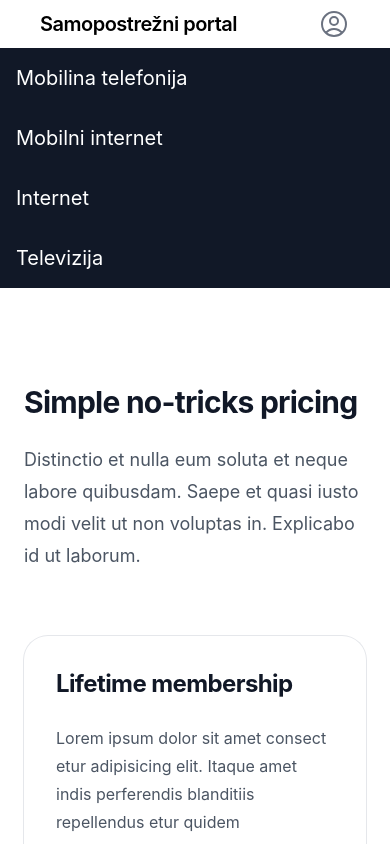
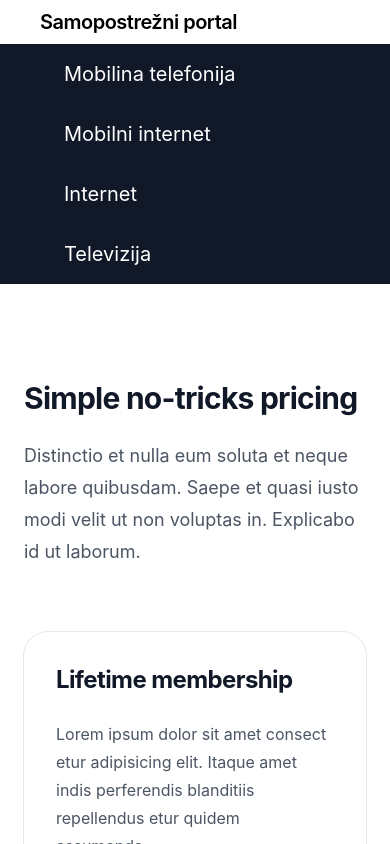
Before and after one commit to FrostyKitten02/bintegra-frontend, a React (Create React App) app in the folder app/: page / in a window 390 px wide. Shown: the top 844 px of the page. Built offline with nearby package versions, Linux system fonts and the light colour scheme.

Commit message:
#3 EDITED navigation

```diff
--- a/app/package.json
+++ b/app/package.json
@@ -3,6 +3,7 @@
   "version": "0.1.0",
   "private": true,
   "dependencies": {
+    "@headlessui/react": "^1.7.14",
     "@heroicons/react": "^2.0.18",
     "@testing-library/jest-dom": "^5.16.5",
     "@testing-library/react": "^13.4.0",
--- a/app/src/template/NavigationBar.tsx
+++ b/app/src/template/NavigationBar.tsx
@@ -17,8 +17,8 @@ const NavItem = ({name, path}:{name: string, path: string}) => {
 export default function NavigationBar() {
     const navigate = useNavigate();
     return(
-        <nav className="flex items-center sticky top-0 justify-center flex-wrap bg-gray-900 z-50">
-            <div className="w-full block lg:flex lg:items-center lg:w-auto">
+        <nav className="flex items-center sticky top-0 justify-center flex-wrap bg-gray-900 z-40">
+            <div className="w-full block lg:flex lg:items-center mx-12 lg:w-auto">
                 <div className="text-sm lg:flex-grow">
                     <NavItem name={"Mobilina telefonija"} path={Paths.MOBILE_PLANS}/>
                     <NavItem name={"Mobilni internet"} path={Paths.MOBILE_INTERNET_PLANS}/>
--- a/app/src/template/UserDropdown.tsx
+++ b/app/src/template/UserDropdown.tsx
@@ -1,22 +1,31 @@
 import {UserCircleIcon} from "@heroicons/react/24/outline";
+import {Menu, Transition} from "@headlessui/react";
+import {Fragment, useState} from "react";
+import {ChevronDownIcon} from "@heroicons/react/20/solid";
 import {Dropdown} from "flowbite-react";
 
+/*<UserCircleIcon className="transition ease-in-out hover:scale-110 duration-300 h-8 w-8 text-gray-500"/> */
 
 export default function UserDropdown() {
     return (
-        <Dropdown
-            label={
-                <UserCircleIcon className="transition ease-in-out hover:scale-110 duration-300 h-8 w-8 text-gray-500"/>
-            }
-            arrowIcon={false}
-            inline={true}
-        >
+        <Dropdown color={"white"}
+                  className={"z-50"}
+                  arrowIcon={false}
+                  trigger={"hover"}
+                  label={
+                      <>
+                          <UserCircleIcon className="transition ease-in-out hover:scale-110 duration-300 h-8 w-8 text-gray-500"/>
+                          <span className={"text-gray-500 px-2"}>
+                              Račun
+                          </span>
+                      </>
+                  }>
             <Dropdown.Header>
                 <span className="block text-sm">
                     Bonnie Green
                 </span>
                 <span className="block truncate text-sm font-medium">
-                    name@flowbite.com
+                    bonnie@flowbite.com
                 </span>
             </Dropdown.Header>
             <Dropdown.Item>
@@ -32,5 +41,6 @@ export default function UserDropdown() {
             <Dropdown.Item>
                 Sign out
             </Dropdown.Item>
-        </Dropdown>)
+        </Dropdown>
+    )
 }
--- a/app/src/template/UserNavBar.tsx
+++ b/app/src/template/UserNavBar.tsx
@@ -7,14 +7,14 @@ import UserDropdown from "./UserDropdown";
 export default function UserNavBar() {
     const navigate = useNavigate();
     return (
-        <nav className="flex items-center justify-between flex-wrap bg-white py-2 px-10">
+        <nav className="flex px-10 items-center justify-between flex-wrap bg-white py-2 lg:px-36">
             <div className="flex items-center flex-grow bg-white text-black">
                 <a
                     className="transition ease-in-out hover:scale-105 duration-200 font-semibold text-xl tracking-tight hover:cursor-pointer"
                     onClick={()=>{navigate(Paths.HOME)}}
                 >Samopostrežni portal</a>
             </div>
-            <div className="block flex-shrink-0 justify-center sm:flex sm:items-center">
+            <div className="block hidden sm:block flex-shrink-0 justify-center lg:flex lg:items-center">
                 <div className="flex text-sm">
                     <UserDropdown />
                 </div>
```
Also changed, not shown: 1 other file (tests, documents, lock files or other folders).
